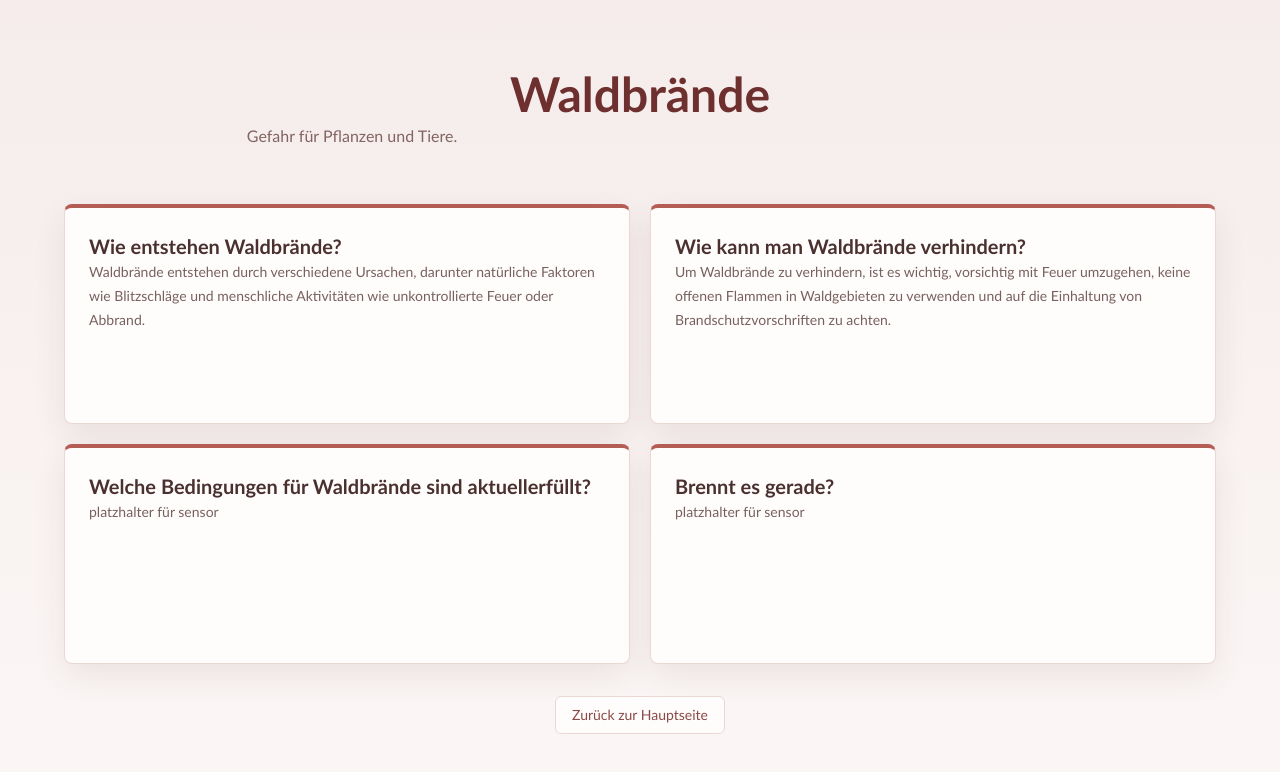
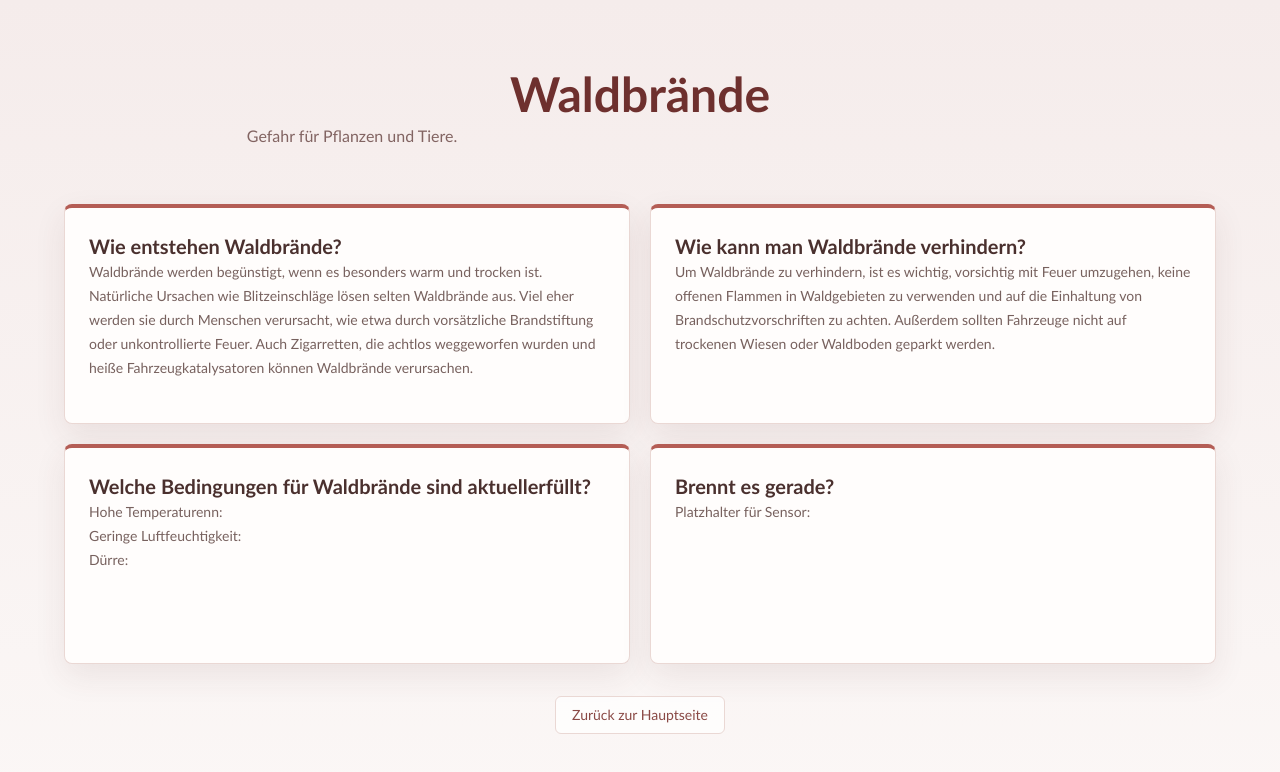
Before and after one commit to V0706/Hackathon, a Next.js app: page /Waldbrand in a window 1280 px wide. Shown: the top 772 px of the page. Built offline with nearby package versions, Linux system fonts and the light colour scheme.

Commit message:
neue_Waldtexte

```diff
--- a/src/app/Waldbrand/page.tsx
+++ b/src/app/Waldbrand/page.tsx
@@ -11,19 +11,22 @@ export default function SecondPage() {
         <div className="grid grid-cols-1 gap-5 md:grid-cols-2">
           <div className="min-h-[220px] rounded-lg border border-[#ead8d4] border-t-4 border-t-[#b45d55] bg-[#fffdfc] p-6 text-left shadow-[0_12px_32px_rgba(93,45,40,0.09)]">
             <h2 className="text-xl font-semibold text-[#4a302e]">Wie entstehen Waldbrände?</h2>
-            <p className="mt-3 text-sm leading-6 text-[#77615e]">Waldbrände entstehen durch verschiedene Ursachen, darunter natürliche Faktoren wie Blitzschläge und menschliche Aktivitäten wie unkontrollierte Feuer oder Abbrand.</p>
+            <p className="mt-3 text-sm leading-6 text-[#77615e]">Waldbrände werden begünstigt, wenn es besonders warm und trocken ist. Natürliche Ursachen wie Blitzeinschläge lösen selten Waldbrände aus. Viel eher werden sie durch Menschen verursacht, wie etwa durch vorsätzliche Brandstiftung oder unkontrollierte Feuer. Auch Zigarretten, die achtlos weggeworfen wurden und heiße Fahrzeugkatalysatoren können Waldbrände verursachen.</p>
           </div>
           <div className="min-h-[220px] rounded-lg border border-[#ead8d4] border-t-4 border-t-[#b45d55] bg-[#fffdfc] p-6 text-left shadow-[0_12px_32px_rgba(93,45,40,0.09)]">
             <h2 className="text-xl font-semibold text-[#4a302e]">Wie kann man Waldbrände verhindern?</h2>
-            <p className="mt-3 text-sm leading-6 text-[#77615e]">Um Waldbrände zu verhindern, ist es wichtig, vorsichtig mit Feuer umzugehen, keine offenen Flammen in Waldgebieten zu verwenden und auf die Einhaltung von Brandschutzvorschriften zu achten.</p>
+            <p className="mt-3 text-sm leading-6 text-[#77615e]">Um Waldbrände zu verhindern, ist es wichtig, vorsichtig mit Feuer umzugehen, keine offenen Flammen in Waldgebieten zu verwenden und auf die Einhaltung von Brandschutzvorschriften zu achten. Außerdem sollten Fahrzeuge nicht auf trockenen Wiesen oder Waldboden geparkt werden.</p>
           </div>
           <div className="min-h-[220px] rounded-lg border border-[#ead8d4] border-t-4 border-t-[#b45d55] bg-[#fffdfc] p-6 text-left shadow-[0_12px_32px_rgba(93,45,40,0.09)]">
             <h2 className="text-xl font-semibold text-[#4a302e]">Welche Bedingungen für Waldbrände sind aktuellerfüllt?</h2>
-            <p className="mt-3 text-sm leading-6 text-[#77615e]">platzhalter für sensor</p>
+            <p className="mt-3 text-sm leading-6 text-[#77615e]">Hohe Temperaturenn:</p>
+            <p className="mt-3 text-sm leading-6 text-[#77615e]">Geringe Luftfeuchtigkeit:</p>
+            <p className="mt-3 text-sm leading-6 text-[#77615e]">Dürre:</p>
+
           </div>
           <div className="min-h-[220px] rounded-lg border border-[#ead8d4] border-t-4 border-t-[#b45d55] bg-[#fffdfc] p-6 text-left shadow-[0_12px_32px_rgba(93,45,40,0.09)]">
             <h2 className="text-xl font-semibold text-[#4a302e]">Brennt es gerade?</h2>
-            <p className="mt-3 text-sm leading-6 text-[#77615e]">platzhalter für sensor</p>
+            <p className="mt-3 text-sm leading-6 text-[#77615e]">Platzhalter für Sensor:</p>
           </div>
         </div>
         <div className="mt-8 text-center">
```
